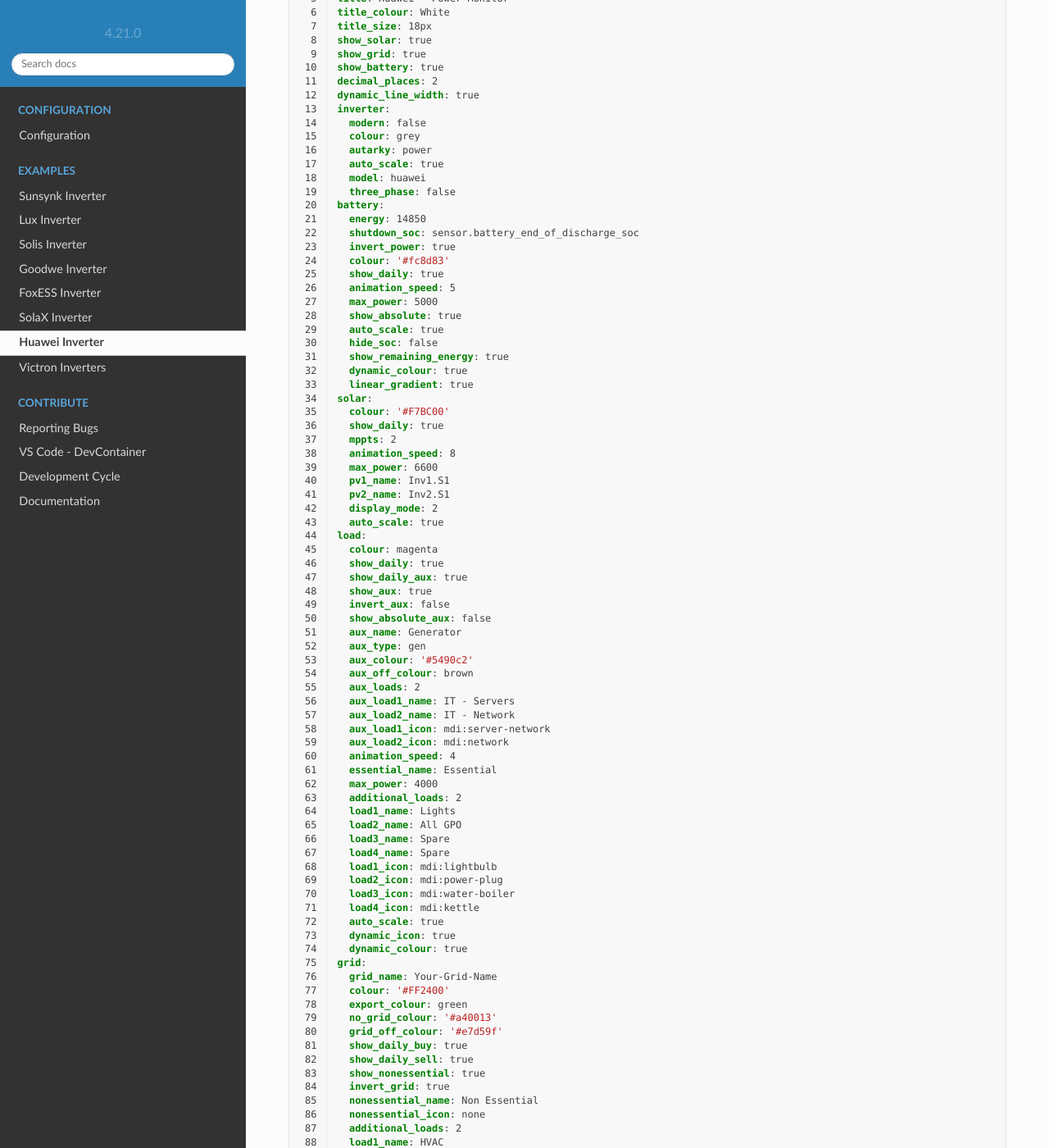
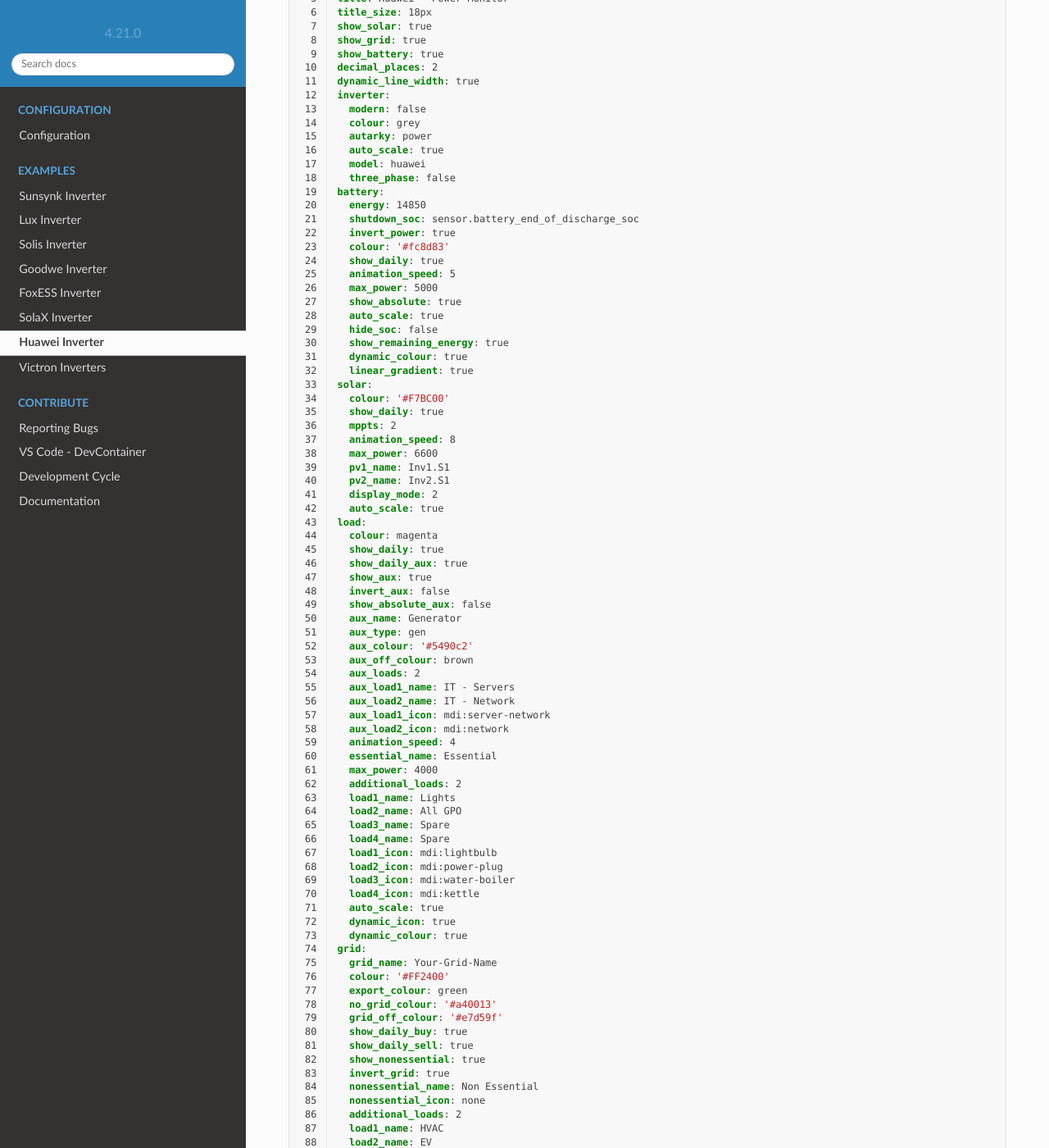
Before and after one commit to slipx06/sunsynk-power-flow-card, a Sphinx documentation site: the page built from docs/examples/huawei.rst, in a window 1280 px wide and 1400 px high, scrolled down 3612 px. Shown: the whole window at 82% size. Built offline with Sphinx 7.4.7 and the Read the Docs theme 2.0.0, drawn with Linux system fonts in a browser that asks for light colours; some of the changed text lies outside the part shown.

Commit message:
Update huawei.rst - remove title_colour

```diff
--- a/docs/examples/huawei.rst
+++ b/docs/examples/huawei.rst
@@ -102,7 +102,6 @@ Example 1 - 1 x L1 1phase inverter with a 15kWh LUNA ESS battery - 2 PV strings
   panel_mode: false
   large_font: false
   title: Huawei - Power Monitor
-  title_colour: White
   title_size: 18px
   show_solar: true
   show_grid: true
@@ -262,7 +261,6 @@ Example 2 - 2 x L1 1phase inverter with a 15kWh LUNA ESS battery - 4 PV strings
   panel_mode: false
   large_font: false
   title: Huawei - Power Monitor
-  title_colour: White
   title_size: 18px
   show_solar: true
   show_grid: true
@@ -428,7 +426,6 @@ Example 3 - 1 x M1 3phase inverter with a 15kWh LUNA ESS battery - 2 PV strings
   panel_mode: false
   large_font: false
   title: Huawei - Power Monitor
-  title_colour: White
   title_size: 18px
   show_solar: true
   show_grid: true
@@ -597,7 +594,6 @@ Example 4 - 1 x M1 3phase inverters with 2 x 15kWh LUNA ESS batteries - 2 PV str
   panel_mode: false
   large_font: false
   title: Huawei - Power Monitor
-  title_colour: White
   title_size: 18px
   show_solar: true
   show_grid: true
@@ -767,7 +763,6 @@ Example 5 - 2 x M1 3phase inverters with a 15kWh LUNA ESS battery - 4 PV strings
   panel_mode: false
   large_font: false
   title: Huawei - Power Monitor
-  title_colour: White
   title_size: 18px
   show_solar: true
   show_grid: true
```
